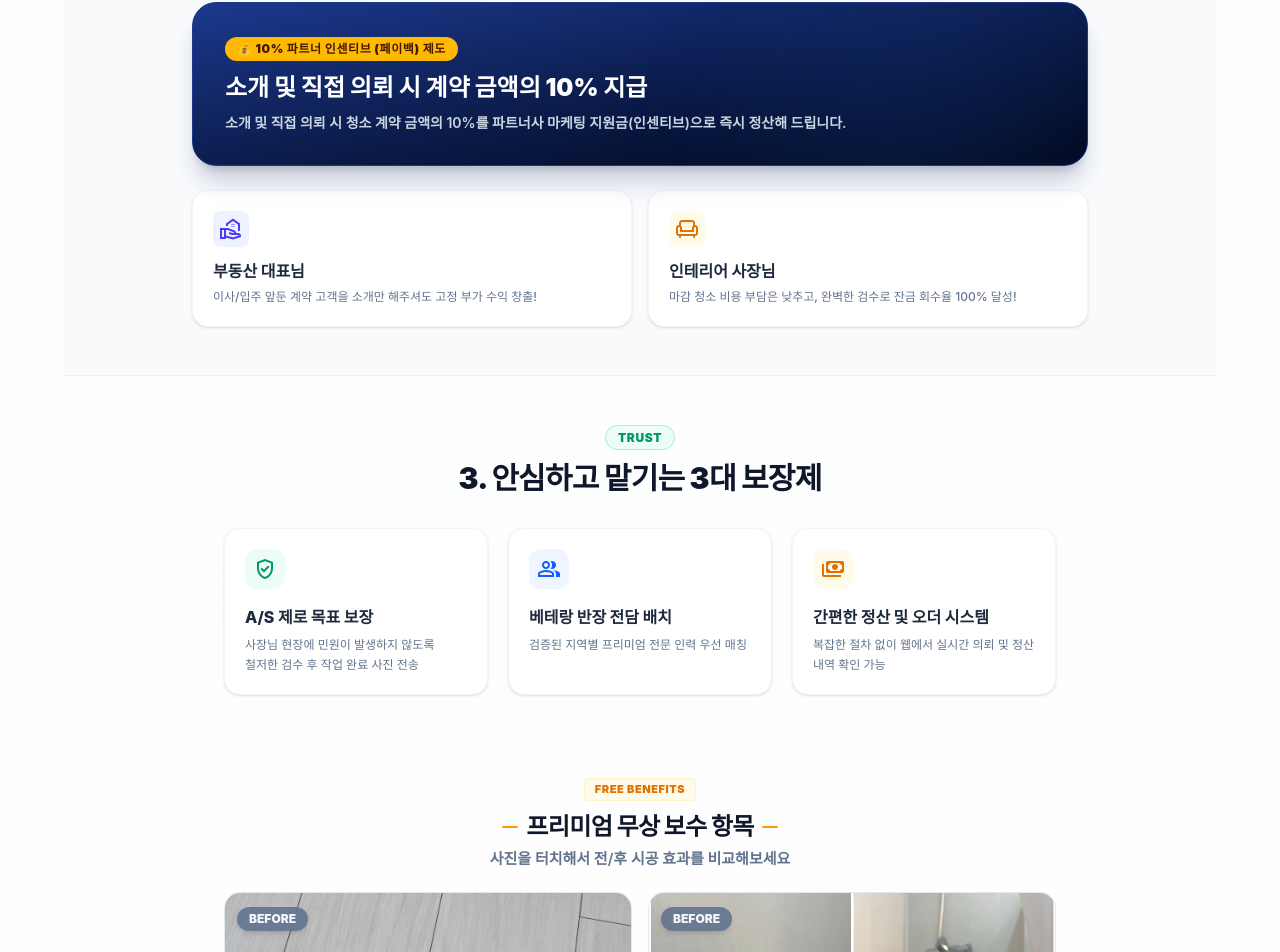
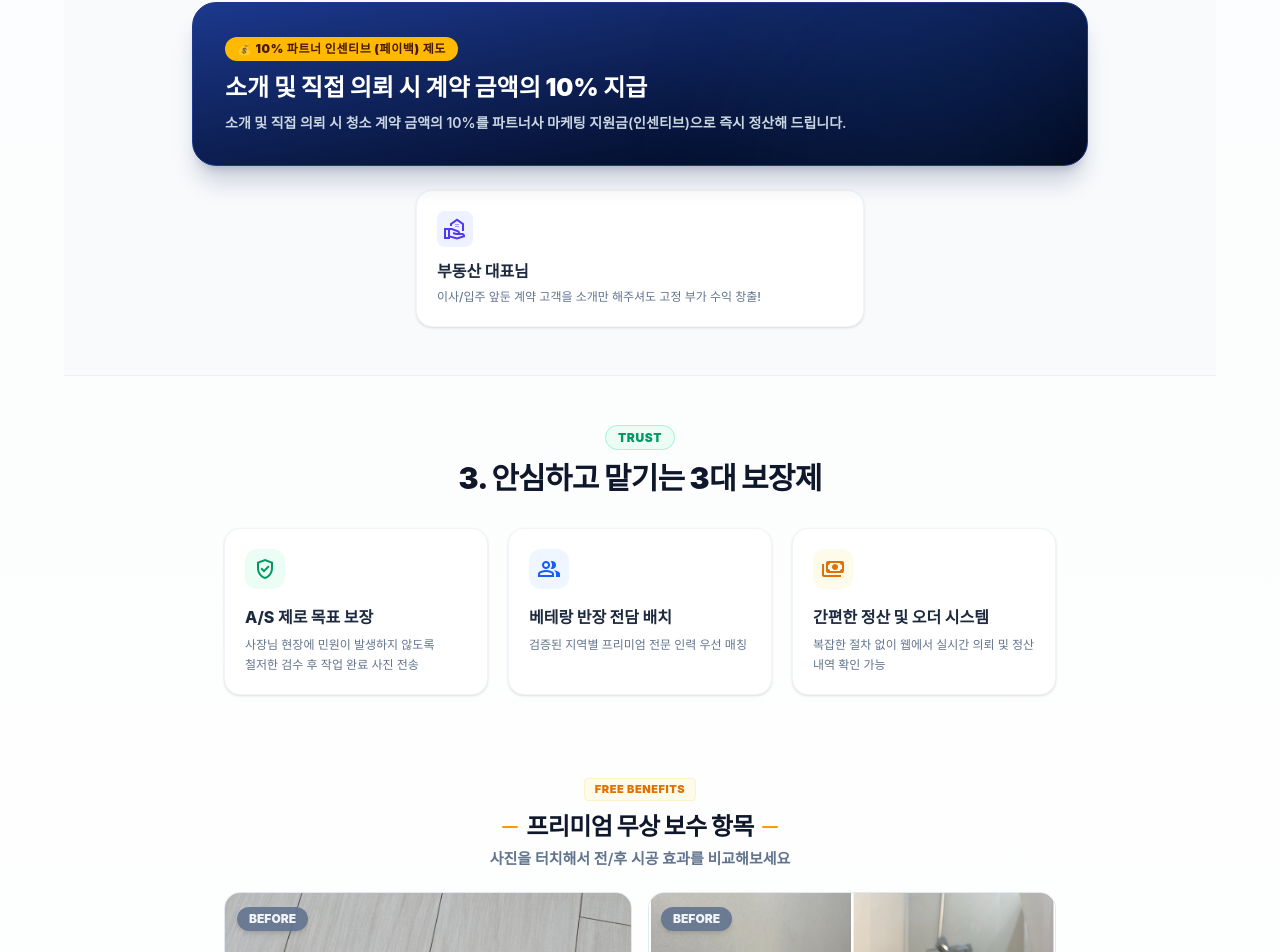
Before and after one commit to timbach9741-wq/CleaningTower, a React (Vite) app: page /b2b/quote in a window 1280 px wide. Shown: the part 2141-3093 px from the top of the page. Built offline with nearby package versions, Linux system fonts and the light colour scheme; a web font is replaced by a local one.

Commit message:
fix: remove interior card from realestate payback section

```diff
--- a/src/pages/B2BQuote.tsx
+++ b/src/pages/B2BQuote.tsx
@@ -1138,8 +1138,7 @@ export default function Quote() {
                       </div>
                     </div>
 
-                    {/* 대상별 카드 2열 */}
-                    <div className="grid grid-cols-1 md:grid-cols-2 gap-4">
+                    <div className="grid grid-cols-1 gap-4 max-w-md mx-auto">
                       <div className="bg-white border border-slate-100 p-5 rounded-2xl shadow-sm text-left">
                         <div className="w-9 h-9 rounded-lg bg-indigo-50 text-indigo-600 flex items-center justify-center mb-3">
                           <span className="material-symbols-outlined text-[20px]">real_estate_agent</span>
@@ -1147,16 +1146,6 @@ export default function Quote() {
                         <h4 className="font-extrabold text-slate-800 text-sm md:text-base mb-1">부동산 대표님</h4>
                         <p className="text-xs text-slate-500 leading-relaxed break-keep font-medium">
                           이사/입주 앞둔 계약 고객을 소개만 해주셔도 고정 부가 수익 창출!
-                        </p>
-                      </div>
-
-                      <div className="bg-white border border-slate-100 p-5 rounded-2xl shadow-sm text-left">
-                        <div className="w-9 h-9 rounded-lg bg-amber-50 text-amber-600 flex items-center justify-center mb-3">
-                          <span className="material-symbols-outlined text-[20px]">chair</span>
-                        </div>
-                        <h4 className="font-extrabold text-slate-800 text-sm md:text-base mb-1">인테리어 사장님</h4>
-                        <p className="text-xs text-slate-500 leading-relaxed break-keep font-medium">
-                          마감 청소 비용 부담은 낮추고, 완벽한 검수로 잔금 회수율 100% 달성!
                         </p>
                       </div>
                     </div>
```
